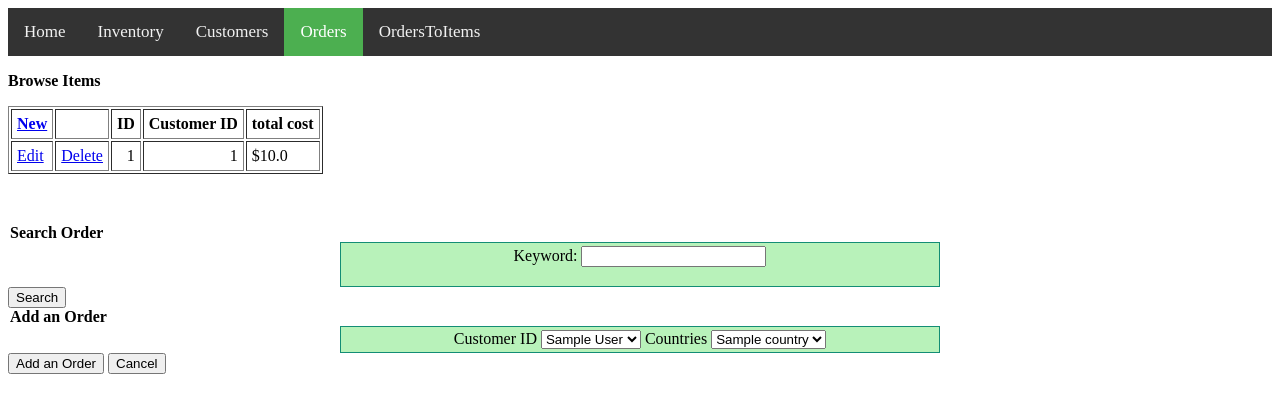
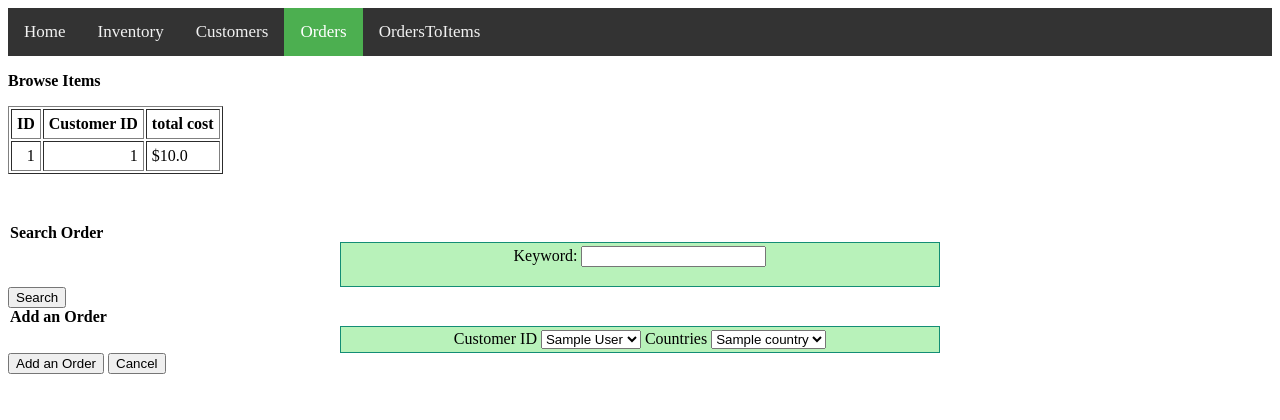
Before and after one commit to williamgl/CS340, a Flask app: page /orders in a window 1280 px wide. Shown: the top 420 px of the page. Run offline with Flask 2, Linux system fonts and the light colour scheme; tables that the repository leaves empty hold one stand-in row (values such as "Sample post").

Commit message:
remove delete edit

```diff
--- a/templates/customers.html
+++ b/templates/customers.html
@@ -18,8 +18,6 @@
     <p><strong>Browse Customer Info</strong></p>
     <table border="1" cellpadding="5">
       <tr>
-        <th><a href="#">New</a></th>
-        <th></th>
         <th>ID</th>
         <th>First Name</th>
         <th>Last Name</th>
@@ -28,8 +26,6 @@
       </tr>
       {% for item in myresult%}
       <tr>
-        <td><a href="#">Edit</a></td>
-        <td><a href="#">Delete</a></td>
         <td align="right" >{{item[0]}}</td>
         <td>{{item[1]}}</td>
         <td>{{item[2]}}</td>
--- a/templates/inventory.html
+++ b/templates/inventory.html
@@ -18,8 +18,6 @@
     <p><strong>Browse Items</strong></p>
     <table border="1" cellpadding="5">
       <tr>
-        <th><a href="#">New</a></th>
-        <th></th>
         <th>ID</th>
         <th>sku</th>
         <th>Country</th>
@@ -27,8 +25,6 @@
       </tr>
       {% for item in myresult%}
       <tr>
-        <td><a href="#">Edit</a></td>
-        <td><a href='#'>Delete</a></td>
         <td align="right">{{item[0]}}</td>
         <td>{{item[1]}}</td>
         <td align="right">{{item[2]}}</td>
--- a/templates/orders.html
+++ b/templates/orders.html
@@ -18,16 +18,12 @@
     <p><strong>Browse Items</strong></p>
     <table border="1" cellpadding="5">
       <tr>
-        <th><a href="#">New</a></th>
-        <th></th>
         <th>ID</th>
         <th>Customer ID</th>
         <th>total cost</th>
       </tr>
       {% for item in myresult%}
       <tr>
-        <td><a href="#">Edit</a></td>
-        <td><a href="#">Delete</a></td>
         <td align="right" >{{item[0]}}</td>
         <td align="right" >{{item[1]}}</td>
         <td>${{item[2]}}</td>
--- a/templates/ordersToitems.html
+++ b/templates/ordersToitems.html
@@ -18,8 +18,6 @@
     <p><strong>Browse Items</strong></p>
     <table border="1" cellpadding="5">
       <tr>
-        <th><a href="#">New</a></th>
-        <th></th>
         <th>ID</th>
         <th>Order ID</th>
         <th>Item ID</th>
@@ -27,8 +25,6 @@
       </tr>
       {% for item in myresult%}
       <tr>
-        <td><a href="#">Edit</a></td>
-        <td><a href="#">Delete</a></td>
         <td align="right" >{{item[0]}}</td>
         <td align="right" >{{item[2]}}</td>
         <td align="right">{{item[1]}}</td>
```
